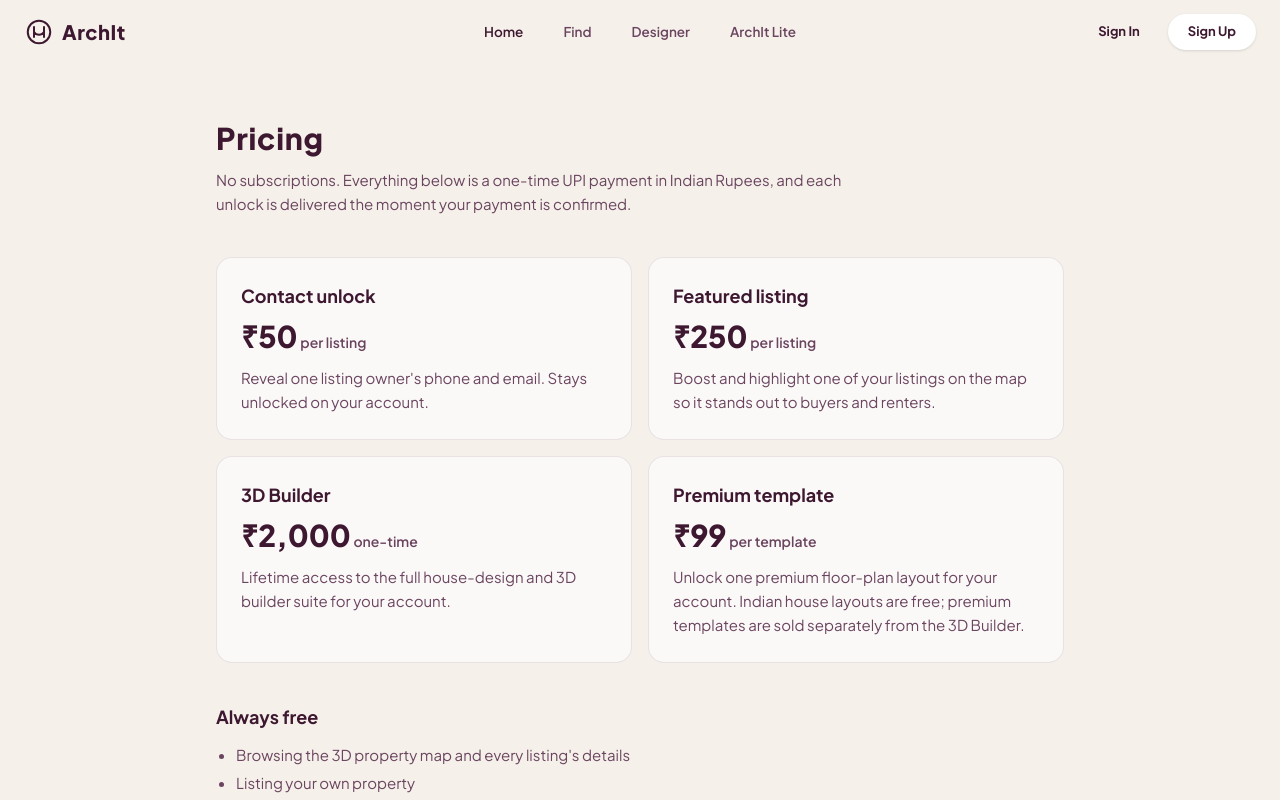
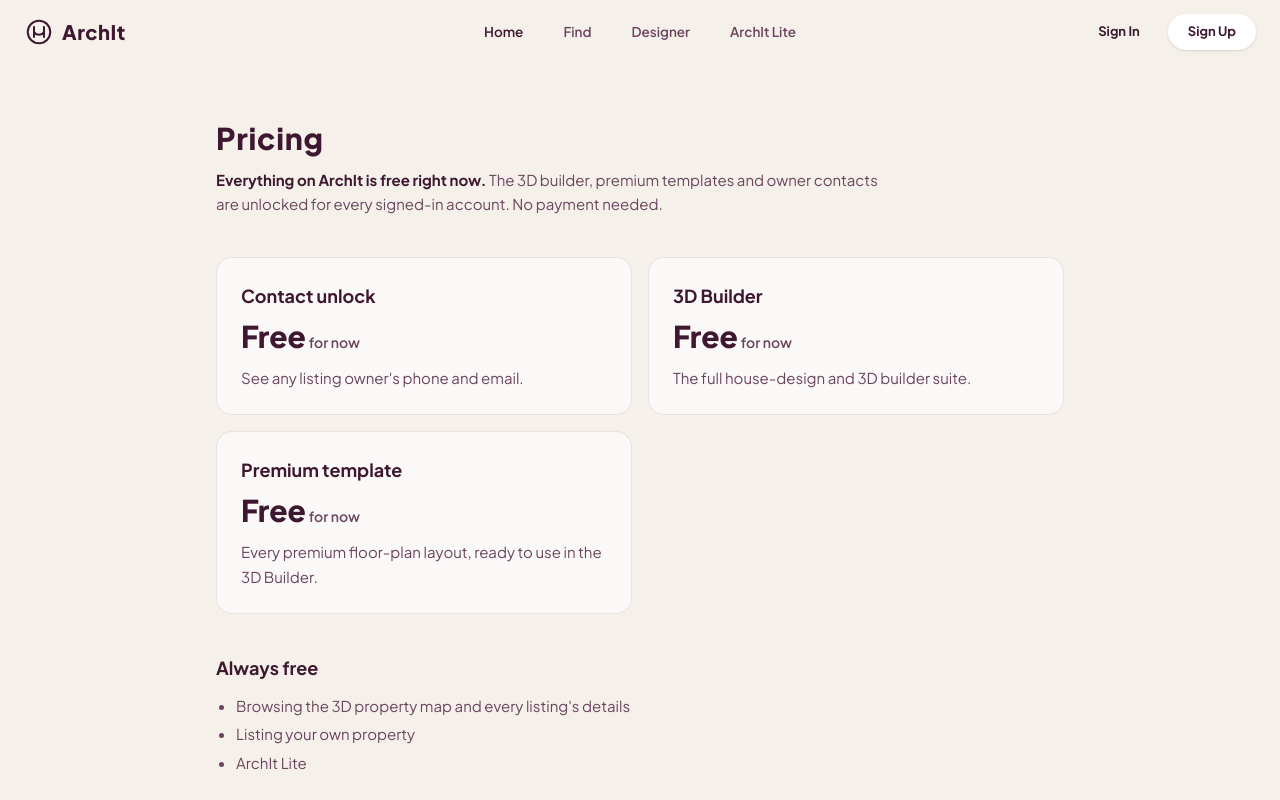
Before and after one commit to ankit1324/ArchIt, a Next.js app: page /pricing in a window 1280 px wide. Built offline with nearby package versions, Linux system fonts and the light colour scheme.

Commit message:
Pricing page: show everything as free while the paywall is off (#52)
The price list, refund note and featured listing card come back when
PAYWALL_ENABLED is true.

```diff
--- a/app/pricing/page.tsx
+++ b/app/pricing/page.tsx
@@ -2,19 +2,29 @@ import type { Metadata } from "next";
 import Navbar from "@/components/Navbar";
 import Footer from "@/components/Footer";
 import { FEES, type FeePurpose } from "@/lib/fees";
+import { PAYWALL_ENABLED } from "@/lib/paywall";
 
 export const metadata: Metadata = {
   title: "Pricing",
-  description:
-    "Browsing and listing on ArchIt are free. Pay once, by UPI, only for what you unlock.",
+  description: PAYWALL_ENABLED
+    ? "Browsing and listing on ArchIt are free. Pay once, by UPI, only for what you unlock."
+    : "Everything on ArchIt is free right now: the 3D builder, premium templates and owner contacts.",
 };
 
-const PLANS: Array<{ purpose: FeePurpose; name: string; unit: string; body: string }> = [
+const PLANS: Array<{
+  purpose: FeePurpose;
+  name: string;
+  unit: string;
+  body: string;
+  /** copy while the paywall is off, where `body` talks about selling it */
+  freeBody?: string;
+}> = [
   {
     purpose: "contact_owner",
     name: "Contact unlock",
     unit: "per listing",
     body: "Reveal one listing owner's phone and email. Stays unlocked on your account.",
+    freeBody: "See any listing owner's phone and email.",
   },
   {
     purpose: "featured_property",
@@ -27,12 +37,14 @@ const PLANS: Array<{ purpose: FeePurpose; name: string; unit: string; body: stri
     name: "3D Builder",
     unit: "one-time",
     body: "Lifetime access to the full house-design and 3D builder suite for your account.",
+    freeBody: "The full house-design and 3D builder suite.",
   },
   {
     purpose: "template_unlock",
     name: "Premium template",
     unit: "per template",
     body: "Unlock one premium floor-plan layout for your account. Indian house layouts are free; premium templates are sold separately from the 3D Builder.",
+    freeBody: "Every premium floor-plan layout, ready to use in the 3D Builder.",
   },
 ];
 
@@ -43,30 +55,51 @@ const FREE = [
 ];
 
 export default function PricingPage() {
+  // Paywall off: same page, every unlock shown as free. Featuring is hidden in
+  // the app while it's off, so it's left out here too. Prices come back with
+  // PAYWALL_ENABLED.
+  const plans = PAYWALL_ENABLED ? PLANS : PLANS.filter((p) => p.purpose !== "featured_property");
   return (
     <div className="h-full overflow-y-auto bg-cream text-plum">
       <Navbar />
       <main className="mx-auto max-w-4xl px-6 py-14">
         <h1 className="text-3xl font-extrabold tracking-wide text-plum">Pricing</h1>
+        {PAYWALL_ENABLED ? (
           <p className="mt-3 max-w-2xl text-[15px] leading-relaxed text-plum-soft">
             No subscriptions. Everything below is a one-time UPI payment in Indian Rupees,
             and each unlock is delivered the moment your payment is confirmed.
           </p>
+        ) : (
+          <p className="mt-3 max-w-2xl text-[15px] leading-relaxed text-plum-soft">
+            <strong className="text-plum">Everything on ArchIt is free right now.</strong>{" "}
+            The 3D builder, premium templates and owner contacts are unlocked for every
+            signed-in account. No payment needed.
+          </p>
+        )}
 
         <div className="mt-10 grid gap-4 sm:grid-cols-2">
-          {PLANS.map((p) => (
+          {plans.map((p) => (
             <section
               key={p.purpose}
               className="rounded-2xl border border-plum/10 bg-white/60 p-6"
             >
               <h2 className="text-lg font-bold text-plum">{p.name}</h2>
               <p className="mt-2">
+                {PAYWALL_ENABLED ? (
+                  <>
                     <span className="text-3xl font-extrabold text-plum">
                       ₹{(FEES[p.purpose] / 100).toLocaleString("en-IN")}
                     </span>{" "}
                     <span className="text-sm font-semibold text-plum-soft">{p.unit}</span>
+                  </>
+                ) : (
+                  <>
+                    <span className="text-3xl font-extrabold text-plum">Free</span>{" "}
+                    <span className="text-sm font-semibold text-plum-soft">for now</span>
+                  </>
+                )}
               </p>
-              <p className="mt-3 text-[15px] leading-relaxed text-plum-soft">{p.body}</p>
+              <p className="mt-3 text-[15px] leading-relaxed text-plum-soft">{(!PAYWALL_ENABLED && p.freeBody) || p.body}</p>
             </section>
           ))}
         </div>
@@ -80,11 +113,13 @@ export default function PricingPage() {
           </ul>
         </section>
 
+        {PAYWALL_ENABLED && (
           <p className="mt-10 text-[15px] leading-relaxed text-plum-soft">
             Charged twice, or paid and nothing unlocked? See the{" "}
             <a href="/refunds" className="underline hover:text-plum">refund policy</a> or{" "}
             <a href="/contact" className="underline hover:text-plum">contact us</a>.
           </p>
+        )}
       </main>
       <Footer />
     </div>
```
Lines whose indentation alone changed are shown as unchanged.
